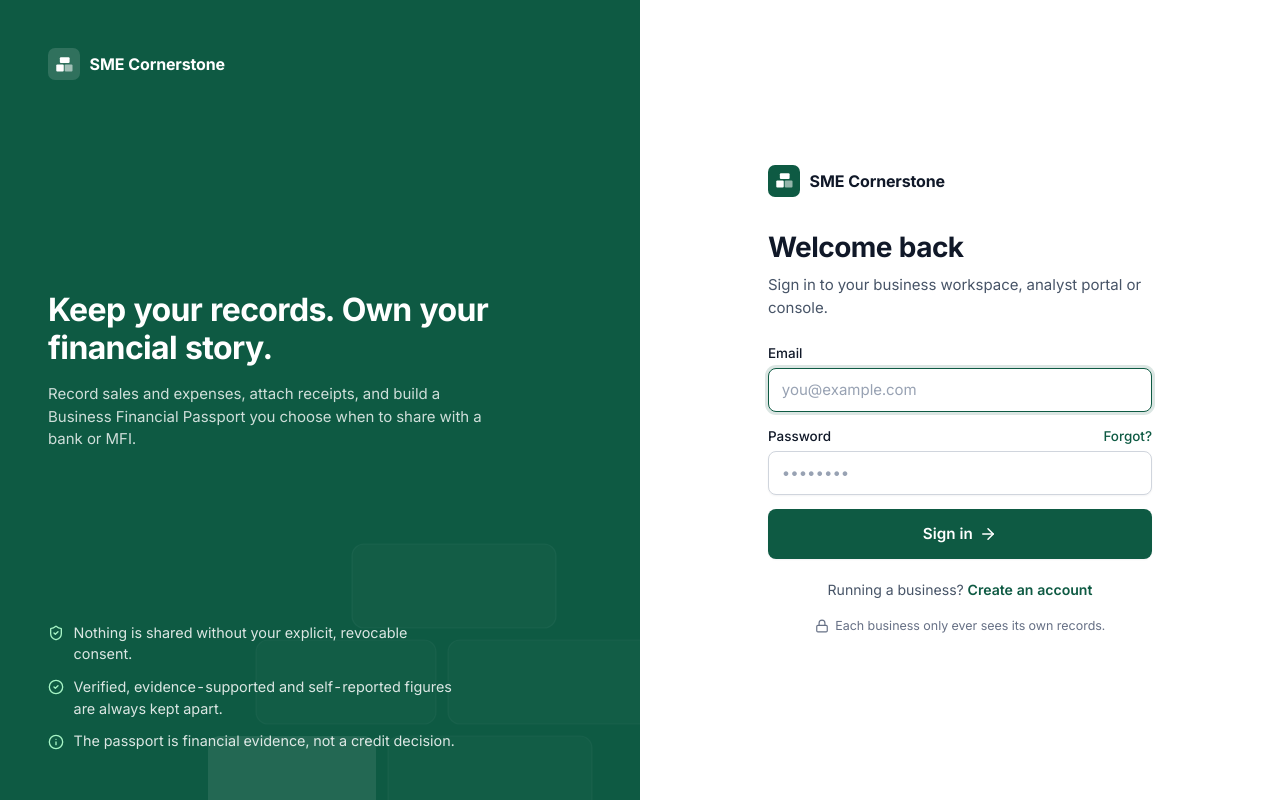
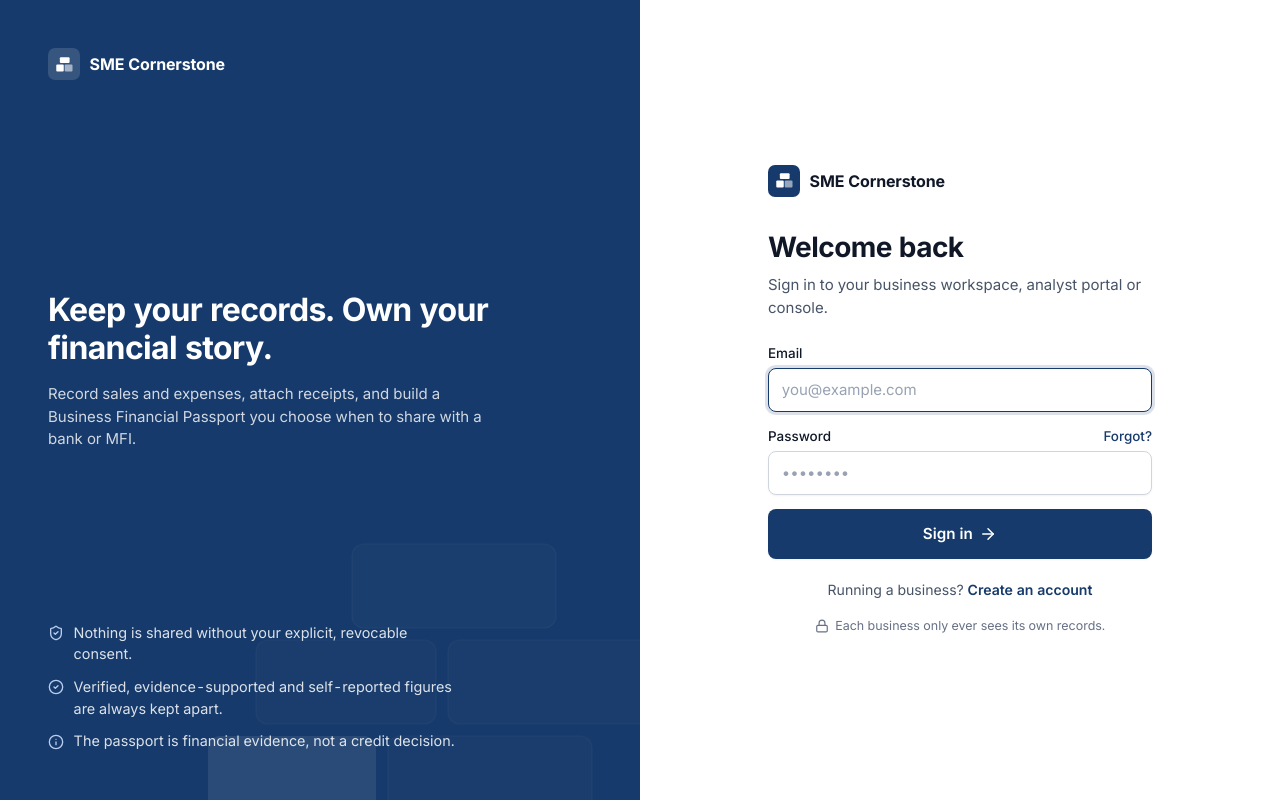
Before and after one commit to Samaw777/sme-cornerstone, a Django app: page /login/?next=/quick/ in a window 1280 px wide. Run offline with Django 5.2, Linux system fonts and the light colour scheme; parts of the project's set-up code (start-up, migrations or seed data) failed here and were passed over.

Commit message:
Switch the brand colour to navy across the app, icons and PDF

```diff
--- a/core/views.py
+++ b/core/views.py
@@ -21,7 +21,7 @@ def manifest(request):
         "scope": "/",
         "display": "standalone",
         "background_color": "#f5f6f8",
-        "theme_color": "#0e5a43",
+        "theme_color": "#163a6b",
         "icons": [
             _icon("icons/icon-192.png", 192),
             _icon("icons/icon-512.png", 512),
--- a/passport/pdf.py
+++ b/passport/pdf.py
@@ -13,8 +13,8 @@ from reportlab.platypus import KeepTogether, Paragraph, SimpleDocTemplate, Space
 INK = colors.HexColor("#101828")
 MUTED = colors.HexColor("#667085")
 LINE = colors.HexColor("#e4e7ec")
-ACCENT = colors.HexColor("#0e5a43")
-SOFT = colors.HexColor("#ecf5f1")
+ACCENT = colors.HexColor("#163a6b")
+SOFT = colors.HexColor("#eef3fb")
 
 
 def _money(value):
--- a/static/css/app.css
+++ b/static/css/app.css
@@ -1,6 +1,6 @@
 /* ==========================================================================
    SME Cornerstone
-   A light, flat financial-product theme: neutral greys, one brand green,
+   A light, flat financial-product theme: neutral greys, one brand navy,
    thin borders, no gradients or glows. Every colour is a token in :root.
    Evidence classes have fixed colours used in the UI, passport and PDF.
    ========================================================================== */
@@ -16,9 +16,9 @@
   --muted: #475467;
   --faint: #667085;
 
-  --brand: #0e5a43;
-  --brand-hover: #0b4836;
-  --brand-tint: #ecf5f1;
+  --brand: #163a6b;
+  --brand-hover: #0f2b52;
+  --brand-tint: #eef3fb;
   --on-brand: #ffffff;
 
   --ok: #067647;
@@ -38,7 +38,7 @@
   --demo: #c01048;
 
   /* Charts */
-  --chart-rev: #0e5a43;
+  --chart-rev: #163a6b;
   --chart-exp: #98a2b3;
   --chart-pos: #12b76a;
   --chart-neg: #f04438;
@@ -355,7 +355,7 @@ button[data-loading="true"]::after {
 .form textarea { min-height: 5rem; resize: vertical; }
 .form input::placeholder, .form textarea::placeholder { color: #98a2b3; }
 .form input:focus, .form textarea:focus, .form select:focus, select.input:focus, input.input:focus {
-  border-color: var(--brand); box-shadow: 0 0 0 3px rgb(14 90 67 / 0.15);
+  border-color: var(--brand); box-shadow: 0 0 0 3px rgb(22 58 107 / 0.15);
 }
 .form input[type="file"] { padding: 0.45rem; font-size: 0.85rem; }
 
@@ -487,7 +487,7 @@ form.row > details.disclosure[open] { flex-basis: 100%; }
 .qa-out input:checked + span { color: var(--danger); background: var(--danger-tint); border-color: var(--danger); }
 .qa-dir input:focus-visible + span { outline: 2px solid var(--brand); outline-offset: 2px; }
 .qa-amount { display: flex; align-items: center; gap: 0.5rem; padding: 0.3rem 0.5rem 0.3rem 1rem; border-radius: var(--radius); border: 1px solid var(--line-strong); background: var(--surface); box-shadow: var(--shadow); }
-.qa-amount:focus-within { border-color: var(--brand); box-shadow: 0 0 0 3px rgb(14 90 67 / 0.15); }
+.qa-amount:focus-within { border-color: var(--brand); box-shadow: 0 0 0 3px rgb(22 58 107 / 0.15); }
 .qa-amount > span { font-weight: 600; color: var(--faint); }
 .qa .qa-amount input { flex: 1; min-width: 0; padding: 0.4rem 0; border: 0; background: none; box-shadow: none; font-size: clamp(2rem, 9vw, 2.6rem); font-weight: 700; letter-spacing: -0.02em; }
 .qa .qa-amount input:focus { box-shadow: none; }
@@ -498,7 +498,7 @@ form.row > details.disclosure[open] { flex-basis: 100%; }
 .qa-chips { display: flex; gap: 0.4rem; overflow-x: auto; padding: 0.85rem 0 0.4rem; scrollbar-width: none; }
 .qa-chip { flex-shrink: 0; display: inline-flex; align-items: center; gap: 0.35rem; padding: 0.4rem 0.8rem; border-radius: 999px; border: 1px solid var(--line-strong); background: var(--surface); color: var(--text); font-size: 0.84rem; font-weight: 500; cursor: pointer; }
 .qa-chip:hover { border-color: var(--brand); color: var(--brand); }
-.qa-chip-repeat { color: var(--brand); border-color: #a6d5c4; background: var(--brand-tint); }
+.qa-chip-repeat { color: var(--brand); border-color: #c7d7f0; background: var(--brand-tint); }
 .qa-methods { display: flex; width: 100%; }
 .qa-methods label { flex: 1; text-align: center; }
 .qa-photo { position: relative; display: flex; align-items: center; justify-content: center; min-height: 3.2rem; margin-top: 0.3rem; border-radius: var(--radius-sm); border: 1px dashed var(--line-strong); background: var(--surface); color: var(--muted); cursor: pointer; overflow: hidden; }
@@ -586,7 +586,7 @@ form.row > details.disclosure[open] { flex-basis: 100%; }
 .auth-art-copy p { margin-top: 1rem; color: rgb(255 255 255 / 0.8); }
 .auth-points { position: relative; display: grid; gap: 0.7rem; max-width: 26rem; }
 .auth-points li { display: flex; gap: 0.6rem; font-size: 0.9rem; color: rgb(255 255 255 / 0.85); }
-.auth-points .icon { color: #a6f4c5; margin-top: 0.2rem; }
+.auth-points .icon { color: #b9cdf0; margin-top: 0.2rem; }
 .auth-main { display: grid; place-items: center; padding: 2rem 1.25rem; }
 .auth-card { width: 100%; max-width: 24rem; }
 .auth-card h1 { font-weight: 700; font-size: 1.75rem; letter-spacing: -0.02em; margin-top: 1.75rem; }
```
Also changed, not shown: static/icons/apple-touch-icon.png, static/icons/icon-192.png, static/icons/icon-512.png, static/icons/icon-maskable-512.png.
